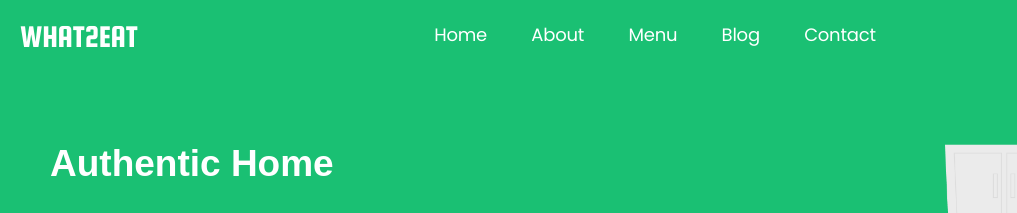
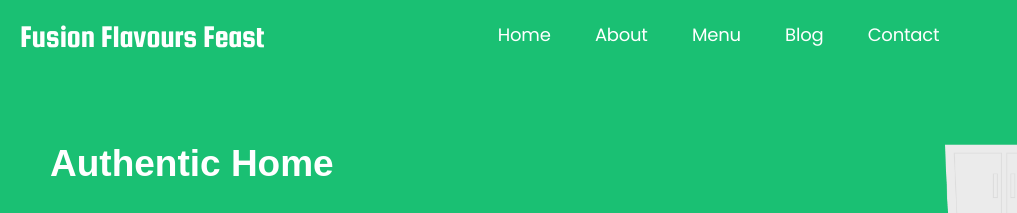
Before and after one commit to HaiderAli003/FusionFlavorFeast, a plain HTML site: page fusionfeast-recipes2.html in a window 1280 px wide. Shown: the top 213 px of the page, 0-1017 px from the left. Drawn offline with Linux system fonts and the light colour scheme.

Commit message:
Update fusionfeast-recipes2.html

```diff
--- a/fusionfeast-recipes2.html
+++ b/fusionfeast-recipes2.html
@@ -4,7 +4,7 @@
     <meta charset="UTF-8" />
     <meta http-equiv="X-UA-Compatible" content="IE=edge" />
     <meta name="viewport" content="width=device-width, initial-scale=1.0" />
-    <title>What2Eat</title>
+    <title> Fusion Flavours Feast </title>
     <link rel="stylesheet" href="style.css" />
 
     <link rel="preconnect" href="https://fonts.googleapis.com" />
@@ -13,8 +13,8 @@
       href="https://fonts.googleapis.com/css2?family=Squada+One&display=swap"
       rel="stylesheet"
     />
-    <title>East Meets West: Creative Fusion Recipes at Fusion Flavor Feast</title>
-<meta name="description" content="Haider Ali, creator of Fusion Flavor Feast, presents a world of exciting fusion recipes that combine Eastern and Western flavors. Explore unique dishes that tantalize your taste buds and expand your culinary horizons." />
+    <title> Spice Up Your Life! Top 5 of the best fusion recipes to make stunning flavor </title>
+<meta name="description" content="Tired of bland meals? This blog unlocks 5 fusion recipe hacks to transform your cooking into a flavorful East-West adventure!" />
 <meta name="keywords" content="fusion cuisine, east meets west recipes, haider ali, fusion flavor feast, international cuisine, creative cooking, restaurant, delicious food" />
 </body>
 
@@ -23,7 +23,7 @@
     <section class="firstsection" id="firstsection">
       <header>
         <div class="first">
-          <h1>WHAT2EAT</h1>
+          <h1> Fusion Flavours Feast </h1>
         </div>
         <div class="middle">
           <a href="#firstsection">Home</a>
```
